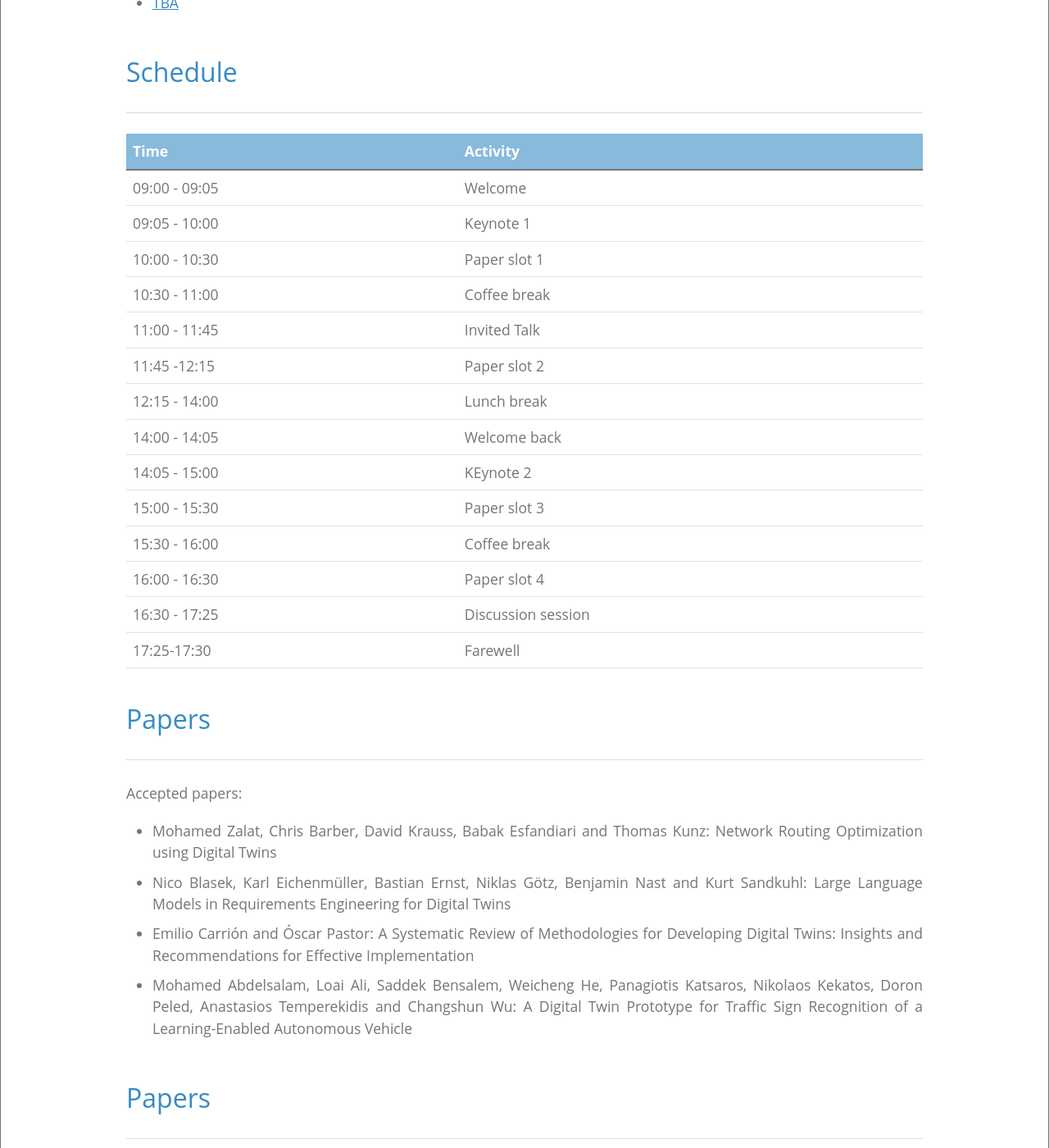
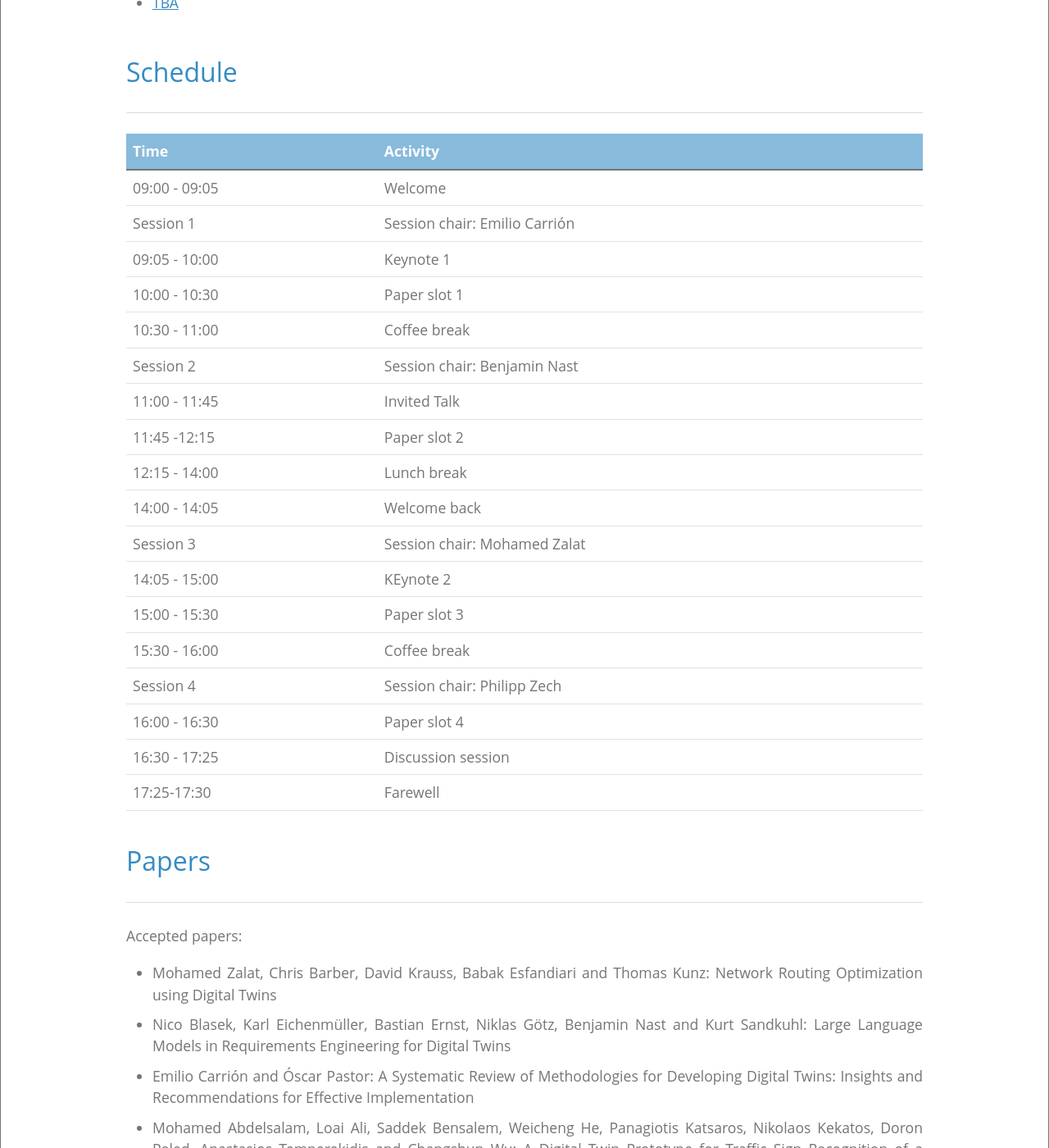
Before and after one commit to thedude81/dtworkshop, a Jekyll site: the page built from index.html, in a window 1280 px wide and 1400 px high, scrolled down 3163 px. Shown: the whole window at 82% size. Built offline with Jekyll 4.4.1, drawn with Linux system fonts in a browser that asks for light colours.

Commit message:
Update index.html

```diff
--- a/index.html
+++ b/index.html
@@ -122,6 +122,10 @@ has_children: true
             <td>Welcome</td>
           </tr>
           <tr>
+            <td>Session 1</td>
+            <td>Session chair: Emilio Carrión</td>
+          </tr>
+          <tr>
             <td>09:05 - 10:00</td>
             <td>Keynote 1</td>
           </tr>
@@ -132,6 +136,10 @@ has_children: true
           <tr>
             <td>10:30 - 11:00</td>
             <td>Coffee break</td>
+          </tr>
+          <tr>
+            <td>Session 2</td>
+            <td>Session chair: Benjamin Nast</td>
           </tr>
           <tr>
             <td>11:00 - 11:45</td>
@@ -150,6 +158,10 @@ has_children: true
             <td>Welcome back</td>
           </tr>
           <tr>
+            <td>Session 3</td>
+            <td>Session chair: Mohamed Zalat</td>
+          </tr>
+          <tr>
             <td>14:05 - 15:00</td>
             <td>KEynote 2</td>
           </tr>
@@ -160,6 +172,10 @@ has_children: true
           <tr>
             <td>15:30 - 16:00</td>
             <td>Coffee break</td>
+          </tr>
+          <tr>
+            <td>Session 4</td>
+            <td>Session chair: Philipp Zech</td>
           </tr>
           <tr>
             <td>16:00 - 16:30</td>
```
